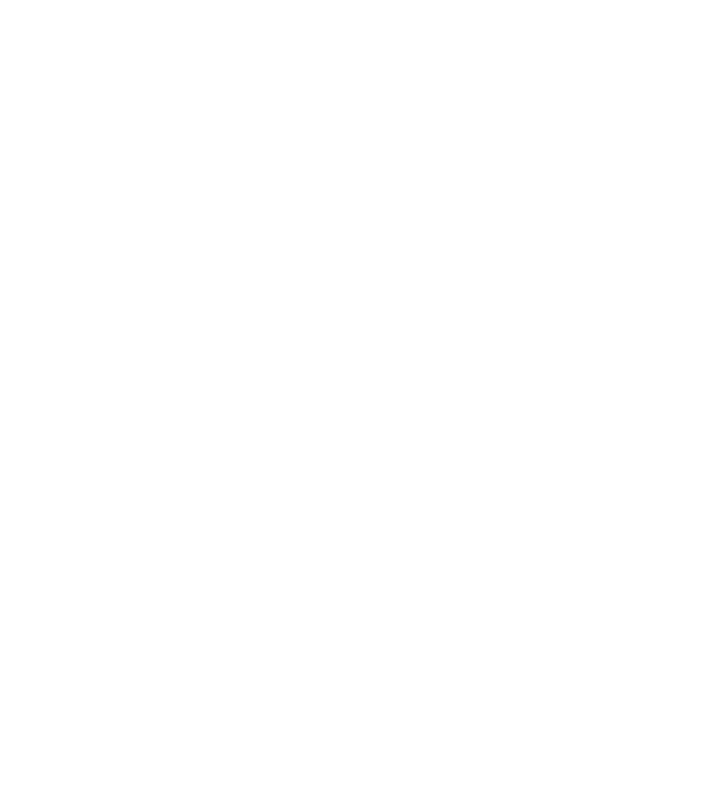
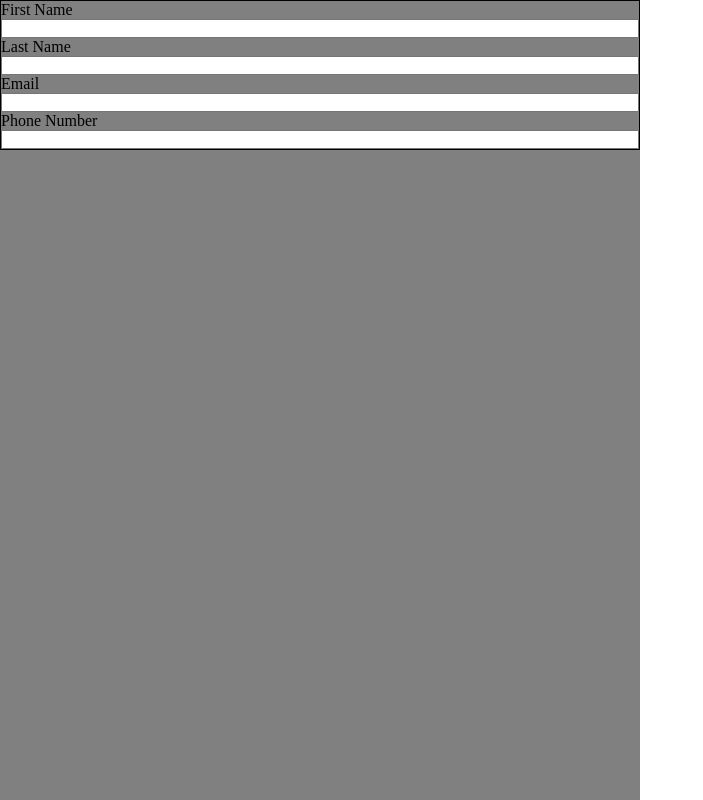
Before and after one commit to travis1010/cv-app, a React (Create React App) app: page / in a window 1280 px wide. Shown: the whole page, without its empty margins (0-703 px from the left). Built offline with nearby package versions, Linux system fonts and the light colour scheme.

Commit message:
made skeleton of project

```diff
--- a/public/index.html
+++ b/public/index.html
@@ -9,22 +9,7 @@
       name="description"
       content="Web site created using create-react-app"
     />
-    <link rel="apple-touch-icon" href="%PUBLIC_URL%/logo192.png" />
-    <!--
-      manifest.json provides metadata used when your web app is installed on a
-      user's mobile device or desktop. See https://developers.google.com/web/fundamentals/web-app-manifest/
-    -->
-    <link rel="manifest" href="%PUBLIC_URL%/manifest.json" />
-    <!--
-      Notice the use of %PUBLIC_URL% in the tags above.
-      It will be replaced with the URL of the `public` folder during the build.
-      Only files inside the `public` folder can be referenced from the HTML.
-
-      Unlike "/favicon.ico" or "favicon.ico", "%PUBLIC_URL%/favicon.ico" will
-      work correctly both with client-side routing and a non-root public URL.
-      Learn how to configure a non-root public URL by running `npm run build`.
-    -->
-    <title>React App</title>
+    <title>CV App</title>
   </head>
   <body>
     <noscript>You need to enable JavaScript to run this app.</noscript>
--- a/src/App.js
+++ b/src/App.js
@@ -1,10 +1,35 @@
+import React from "react";
+import './styles/App.css'
+import Forms from "./components/Forms";
+import Preview from "./components/Preview";
 
-function App() {
-  return (
-    <div className="App">
+class App extends React.Component {
+  constructor() {
+    super();
+    this.state = {
+      firstName: '',
+      lastName: '',
+      email: '',
+      phone: ''
+    }
+    this.onChange = this.onChange.bind(this);
+  }
 
-    </div>
-  );
+  onChange(e) {
+    this.setState({
+      [e.target.id]: e.target.value
+    });
+  }
+
+
+  render() {
+    return (
+      <div className="app">
+        <Forms general={this.state} onChange={this.onChange} />
+        <Preview general={this.state} />
+      </div>
+    )
+  }
 }
 
 export default App;
--- /dev/null
+++ b/src/components/Forms.js
@@ -0,0 +1,19 @@
+import React from "react";
+import '../styles/Forms.css'
+import GeneralForm from "./GeneralForm";
+
+class Forms extends React.Component {
+  constructor(props) {
+    super(props);
+  }
+
+  render() {
+    return (
+      <div className="forms-section">
+        <GeneralForm general={this.props} onChange={this.props.onChange} />
+      </div>
+    )
+  }
+}
+
+export default Forms;
--- /dev/null
+++ b/src/components/GeneralForm.js
@@ -0,0 +1,25 @@
+import React from "react";
+import '../styles/GeneralForm.css'
+
+class GeneralForm extends React.Component {
+  constructor(props) {
+    super(props);
+  }
+
+  render() {
+    return (
+      <form className="general-form">
+        <label htmlFor="firstName">First Name</label>
+        <input id="firstName" type="text" onChange={this.props.onChange} />
+        <label htmlFor="lastName">Last Name</label>
+        <input id="lastName" type="text" onChange={this.props.onChange} />
+        <label htmlFor="email">Email</label>
+        <input id="email" type="text" onChange={this.props.onChange} />
+        <label htmlFor="phone">Phone Number</label>
+        <input id="phone" type="text" onChange={this.props.onChange} />
+      </form>
+    )
+  }
+}
+
+export default GeneralForm;
--- /dev/null
+++ b/src/components/Preview.js
@@ -0,0 +1,22 @@
+import React from "react";
+import '../styles/Preview.css'
+
+class Preview extends React.Component {
+  constructor(props) {
+    super(props);
+  }
+
+  render() {
+    return (
+      <div className="preview-section">
+        <div className="general-info">
+          {this.props.general.firstName}&nbsp;{this.props.general.lastName}
+          {this.props.general.email}
+          {this.props.general.phone}
+        </div>
+      </div>
+    )
+  }
+}
+
+export default Preview;
--- /dev/null
+++ b/src/styles/App.css
@@ -0,0 +1,14 @@
+* {
+  margin: 0px;
+  padding: 0px;
+  box-sizing: border-box;
+}
+body {
+  background-color: black;
+}
+
+.app {
+  height: 100vh;
+  width: 100vw;
+  display: flex;
+}
--- /dev/null
+++ b/src/styles/Forms.css
@@ -0,0 +1,5 @@
+.forms-section {
+  background-color: gray;
+  width: 50%;
+  height: 100%;
+}
--- /dev/null
+++ b/src/styles/GeneralForm.css
@@ -0,0 +1,5 @@
+.general-form {
+  border: 1px solid black;
+  display: flex;
+  flex-direction: column;
+}
--- /dev/null
+++ b/src/styles/Preview.css
@@ -0,0 +1,5 @@
+.preview-section {
+  height: 100%;
+  width: 50%;
+  background-color: white;
+}
```
